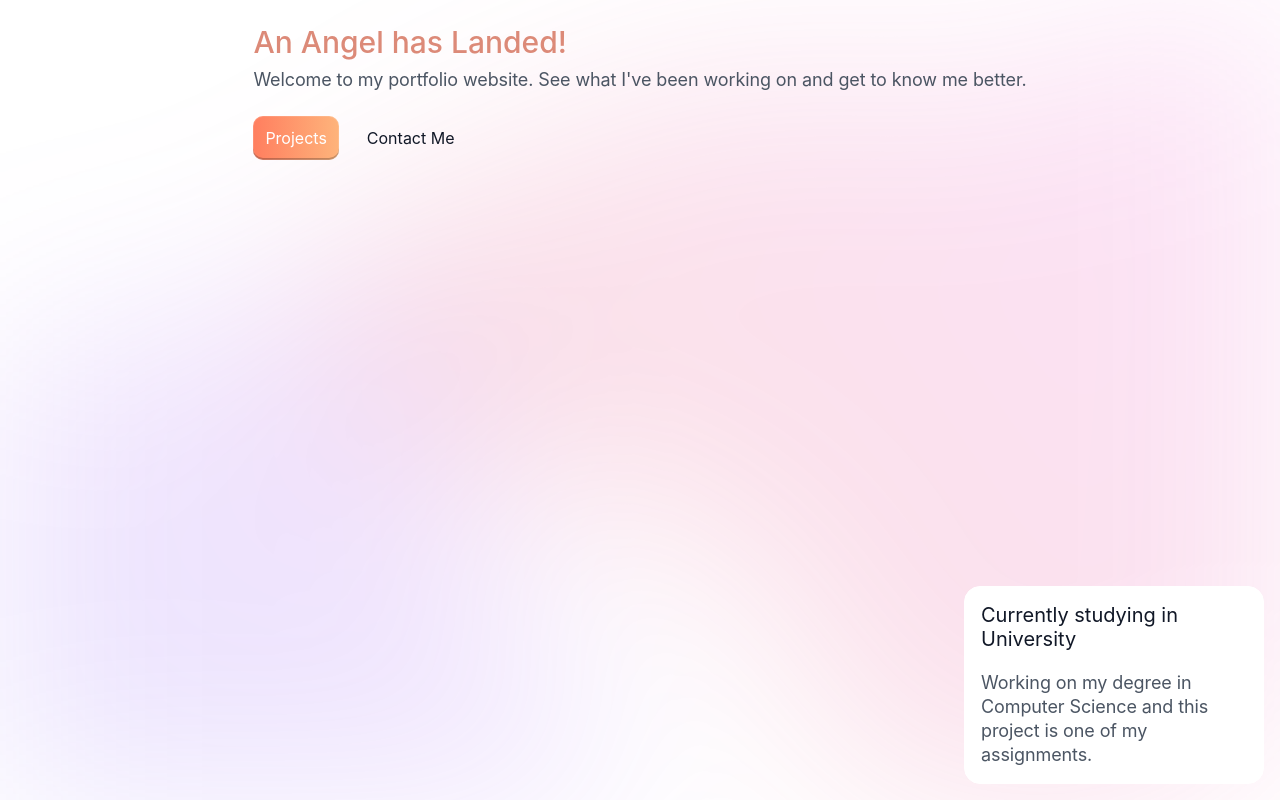
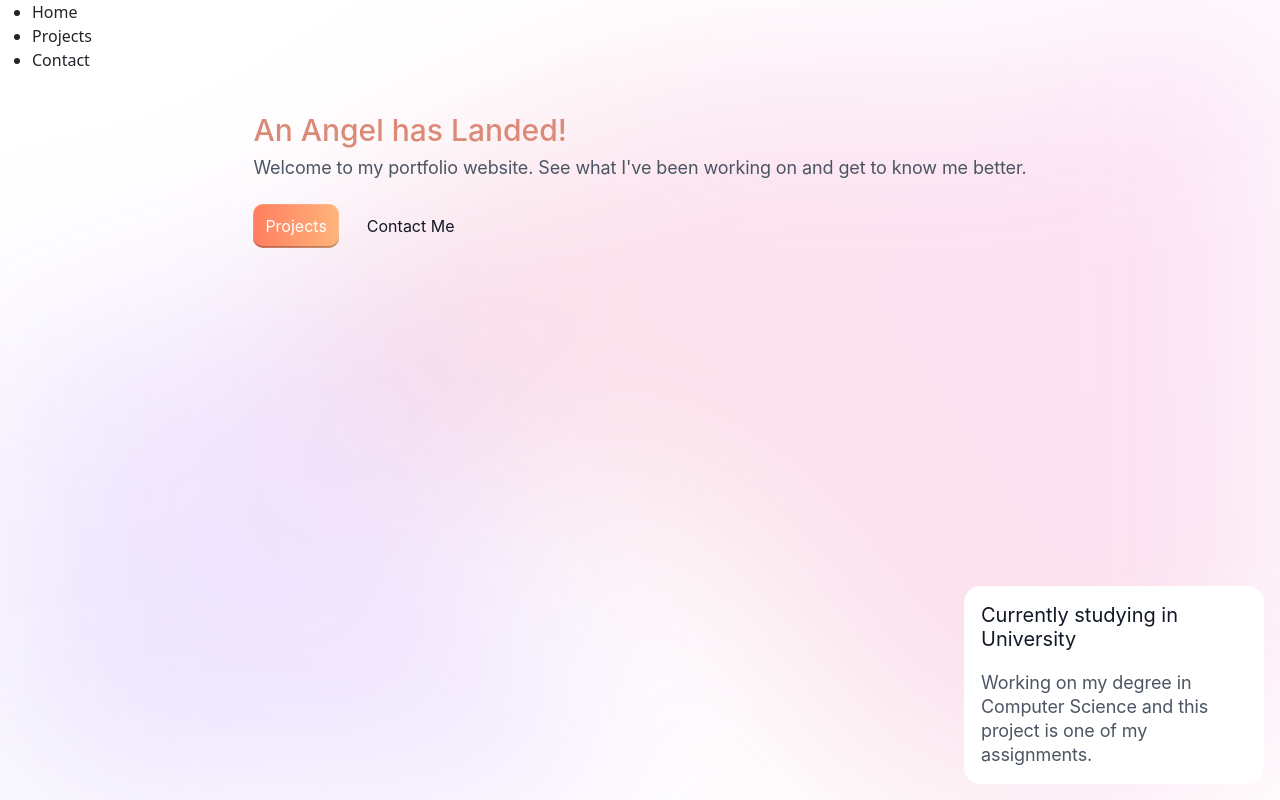
Before and after one commit to lunar-potato/bootstrap_portfolio, a website: page index.html in a window 1280 px wide. Drawn offline with nearby package versions, Linux system fonts and the light colour scheme.

Commit message:
Just added nav skeleton no css yet

```diff
--- a/index.html
+++ b/index.html
@@ -11,6 +11,18 @@
 </head>
 
 <body>
+  <header>
+    <nav>
+      <div class="icon">
+        <a href="./index.html"></a>
+      </div>
+      <ul>
+        <li>Home</li>
+        <li>Projects</li>
+        <li>Contact</li>
+      </ul>
+    </nav>
+  </header>
   <div id="container">
     <img src="./assets/background.svg" alt="Background Image" id="bg-image" fetchpriority="high" />
     <main>
```
